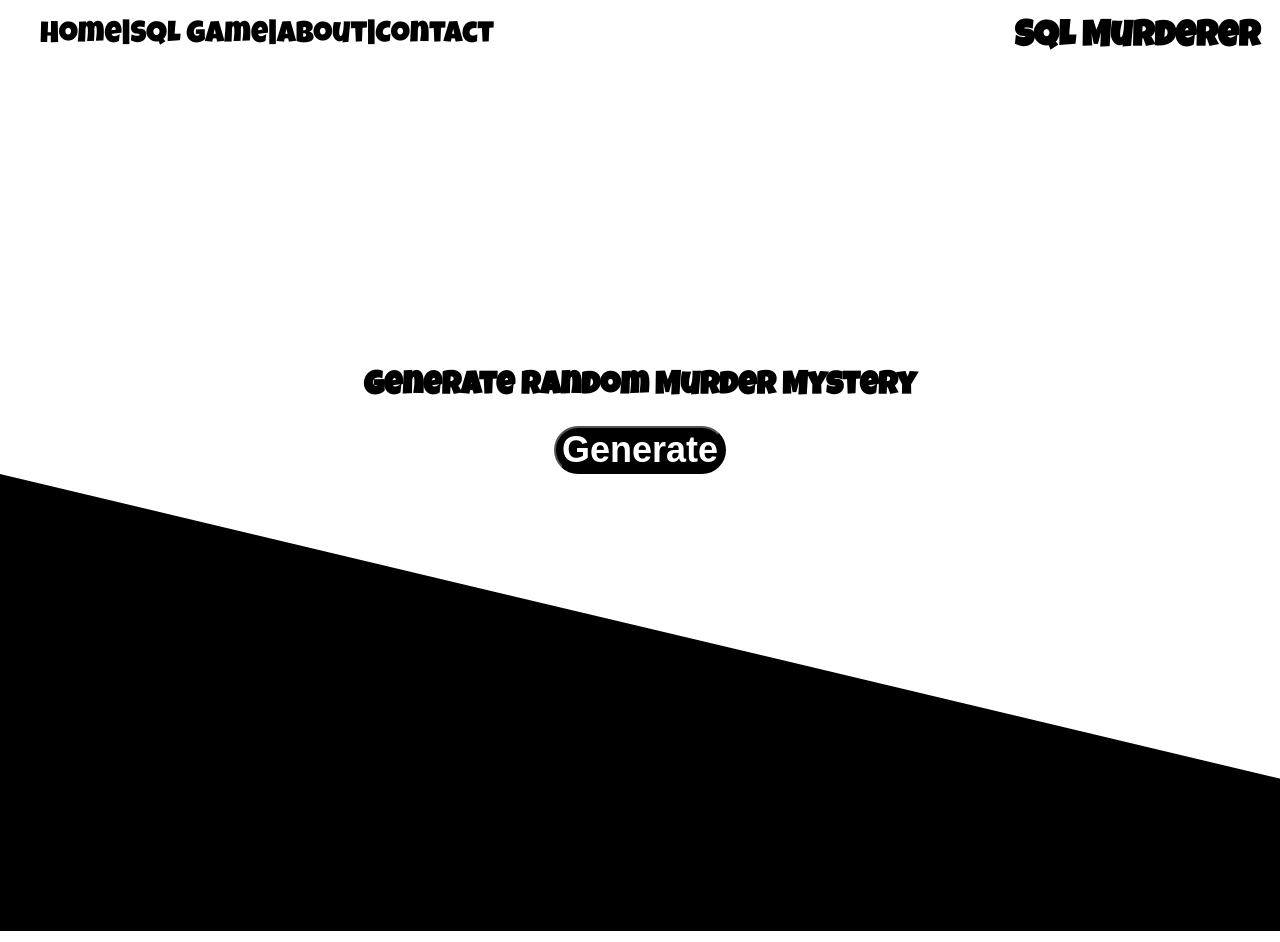
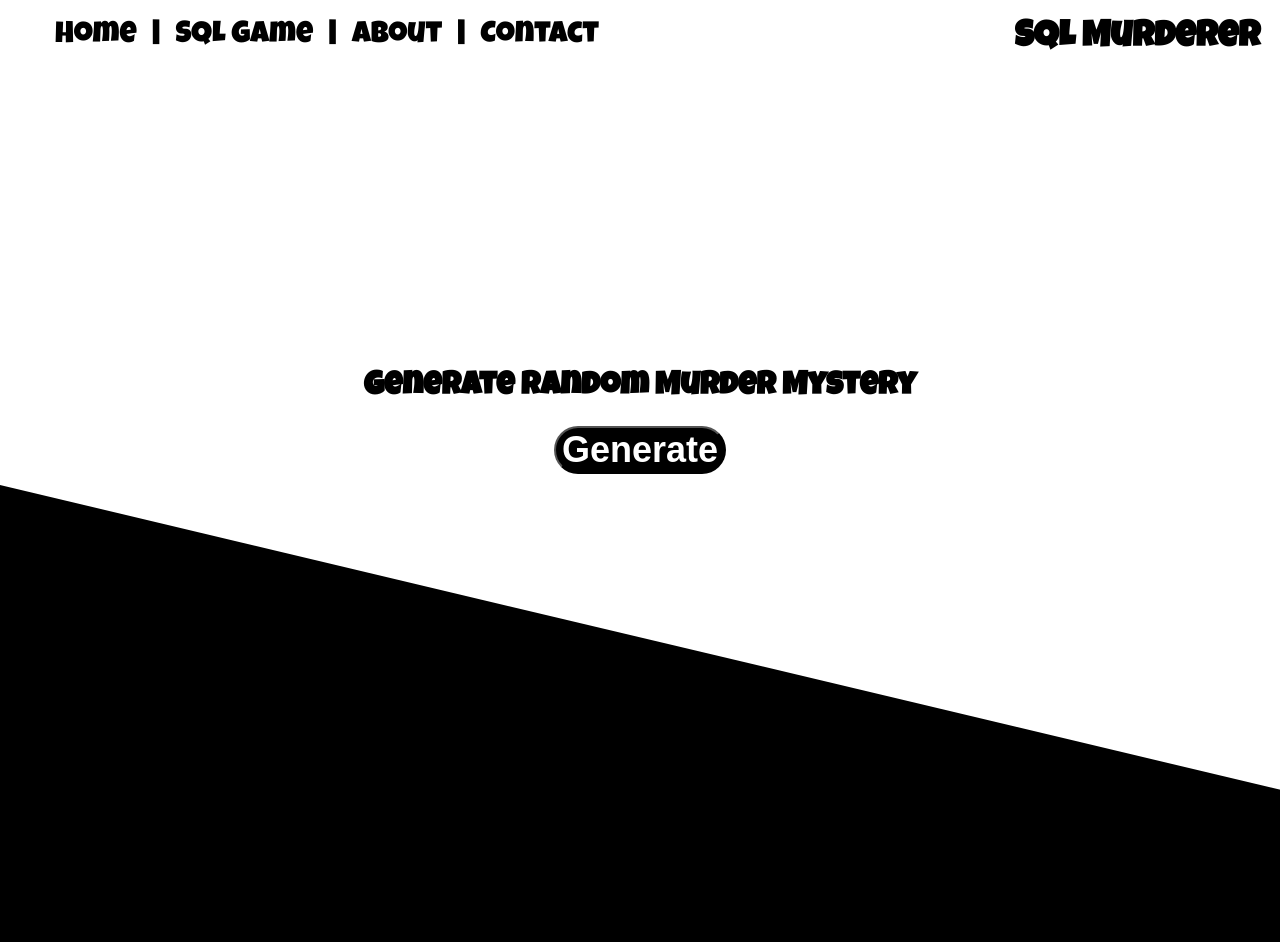
Before and after one commit to DovahKriaan/stage_murder_Mystery, a PHP site: page /html/home.html in a window 1280 px wide; the page is wider, and only the part inside the window is pictured. Run offline with PHP 8.4, Linux system fonts and the light colour scheme.

Commit message:
changes to the css for the menu

```diff
--- a/css/master.css
+++ b/css/master.css
@@ -13,12 +13,16 @@ font-size: 30px;
 ul li a{
 color: black;
 text-decoration: none;
+padding-right: 15px;
+padding-left: 15px;
 }
 
 ul li a:hover{
 color: black;
 text-decoration: none;
 font-size: xx-large;
+transform: scale(1.2);
+transition: all .2s ease-in-out;
 }
 header h2{
 float: right;
@@ -48,8 +52,9 @@ transition: all .5s ease-in-out;
 }
 
 .container .inner {
+padding-top: 11px;
 width: 0;
-height:auto;
+height:0;
 border-bottom: 457px solid black;
 border-right: 1920px solid transparent;
 }
```
